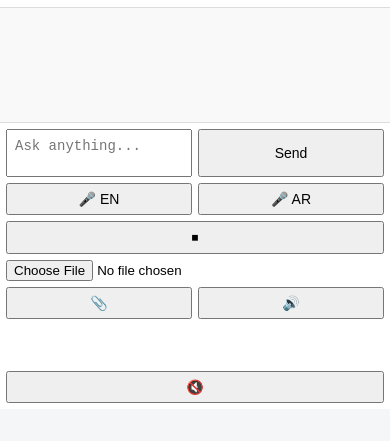
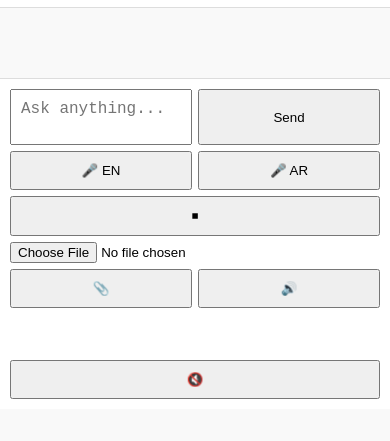
Before and after one commit to Ramatechcodes/ai-robot, a website: page frontend/index.html in a window 390 px wide. Both pictures are taken after typing "Sample" into the empty fields and a click on the button "Send". Shown: the part 435-876 px from the top of the page. Before the commit the page ends 844 px from the top, so only its background shows below. Drawn offline with nearby package versions, Linux system fonts and the light colour scheme; no server answers.

Commit message:
Update style.css

```diff
--- a/frontend/style.css
+++ b/frontend/style.css
@@ -9,7 +9,6 @@ html, body {
   height: 100%;
   font-family: "Segoe UI", Arial, sans-serif;
   background: #f4f6f8;
-  overflow: hidden;
 }
 
 /* ================== AUTH ================== */
@@ -89,19 +88,18 @@ main {
   flex-direction: column;
   height: 100vh;
   background: #f9f9f9;
-  overflow: hidden;
+  position: relative;
 }
 
 /* ================== HEADER ================== */
 header {
-  flex-shrink: 0;
   display: flex;
   justify-content: space-between;
   align-items: center;
   padding: 10px 15px;
   background: #fff;
   border-bottom: 1px solid #ddd;
-  z-index: 10;
+  z-index: 20;
 }
 
 /* ================== ROBOT ================== */
@@ -127,7 +125,7 @@ header {
 
 /* ================== MAP ================== */
 #map-container {
-  height: 220px;
+  height: 250px;
   flex-shrink: 0;
 }
 
@@ -136,24 +134,22 @@ header {
   width: 100%;
 }
 
-/* ================== MESSAGES (FULL PAGE FIX) ================== */
+/* ================== MESSAGES ================== */
 #messages {
   flex: 1;
-  min-height: 0;            /* 🔥 CRITICAL FIX */
-  padding: 22px;
+  padding: 20px;
   overflow-y: auto;
   display: flex;
   flex-direction: column;
-  gap: 16px;
-  padding-bottom: 140px;    /* space for footer */
+  gap: 14px;
+
 }
 
 .message {
-  max-width: 78%;
-  padding: 14px;
+  max-width: 75%;
+  padding: 12px;
   border-radius: 12px;
-  line-height: 1.7;
-  word-wrap: break-word;
+  line-height: 1.5;
 }
 
 .message.user {
@@ -169,33 +165,32 @@ header {
 .message pre {
   background: #0f172a;
   color: #e5e7eb;
-  padding: 14px;
+  padding: 12px;
   border-radius: 8px;
   overflow-x: auto;
 }
 
-/* ================== FOOTER (SMALL & FIXED) ================== */
+/* ================== FOOTER ================== */
 footer {
-  flex-shrink: 0;
   display: flex;
   gap: 6px;
-  padding: 6px;
+  padding: 10px;
   border-top: 1px solid #ddd;
   background: #fff;
+  flex-shrink: 0;
 }
 
 #userInput {
   flex: 1;
-  padding: 8px;
-  font-size: 14px;
+  padding: 10px;
+  font-size: 16px;
   resize: none;
-  max-height: 70px;
+  max-height: 120px;
   overflow-y: auto;
 }
 
 footer button {
-  padding: 6px 10px;
-  font-size: 14px;
+  padding: 10px;
   cursor: pointer;
 }
 
@@ -230,9 +225,21 @@ footer button {
   cursor: pointer;
 }
 
-/* ================== MOBILE ================== */
+/* ================== TABLET & MOBILE ================== */
+@media screen and (max-width: 1024px) {
+  footer {
+    flex-wrap: wrap;
+  }
+}
+
+/* ================== MOBILE (ChatGPT STYLE) ================== */
 @media screen and (max-width: 768px) {
 
+  #chat-container {
+    flex-direction: column;
+  }
+
+  /* Sidebar hidden by default */
   aside {
     position: fixed;
     top: 0;
@@ -246,8 +253,16 @@ footer button {
     left: 0;
   }
 
+  main {
+    width: 100%;
+  }
+
+  header {
+    flex-direction: row;
+  }
+
   #messages {
-    padding-bottom: 170px;
+    padding-bottom: 140px; /* prevent footer overlap */
   }
 
   footer {
@@ -255,8 +270,8 @@ footer button {
     bottom: 0;
     left: 0;
     right: 0;
+    flex-wrap: wrap;
     z-index: 999;
-    flex-wrap: wrap;
   }
 
   footer button,
@@ -265,6 +280,6 @@ footer button {
   }
 
   #map-container {
-    height: 180px;
+    height: 200px;
   }
 }
```
